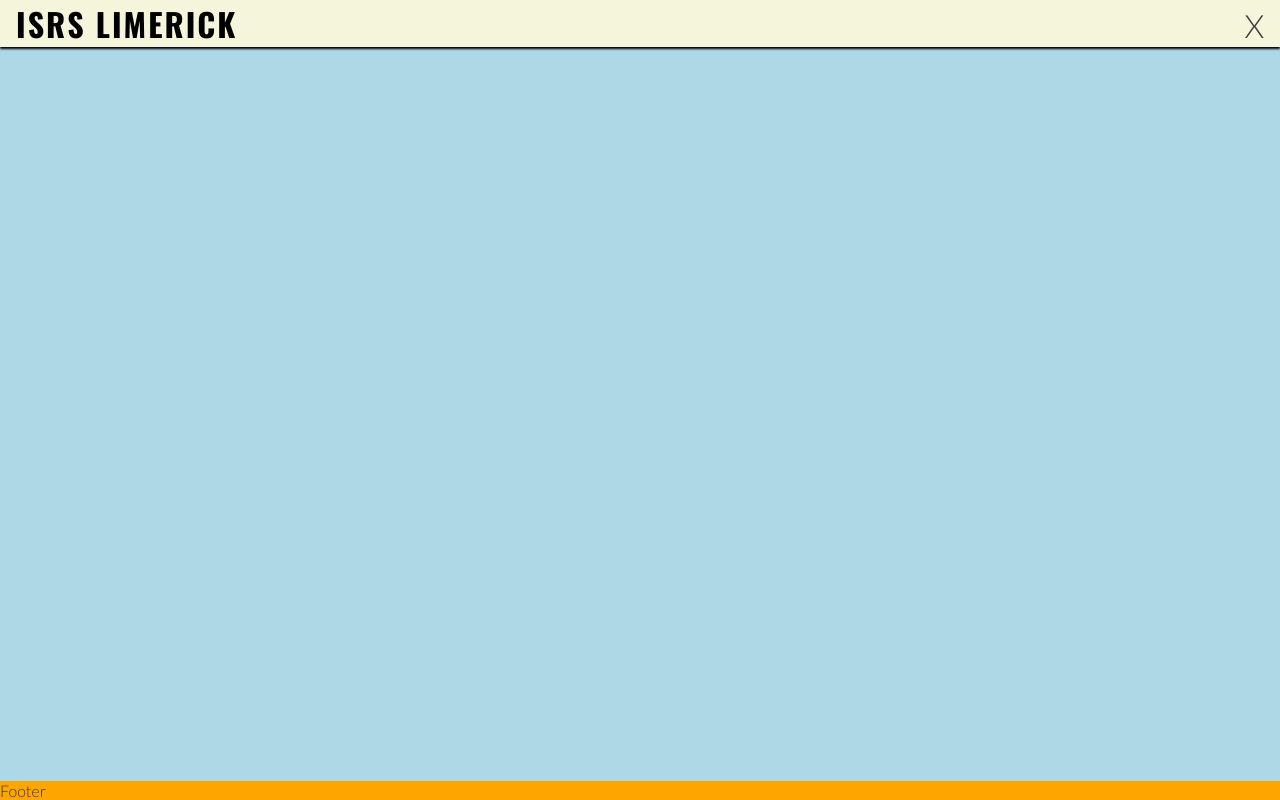
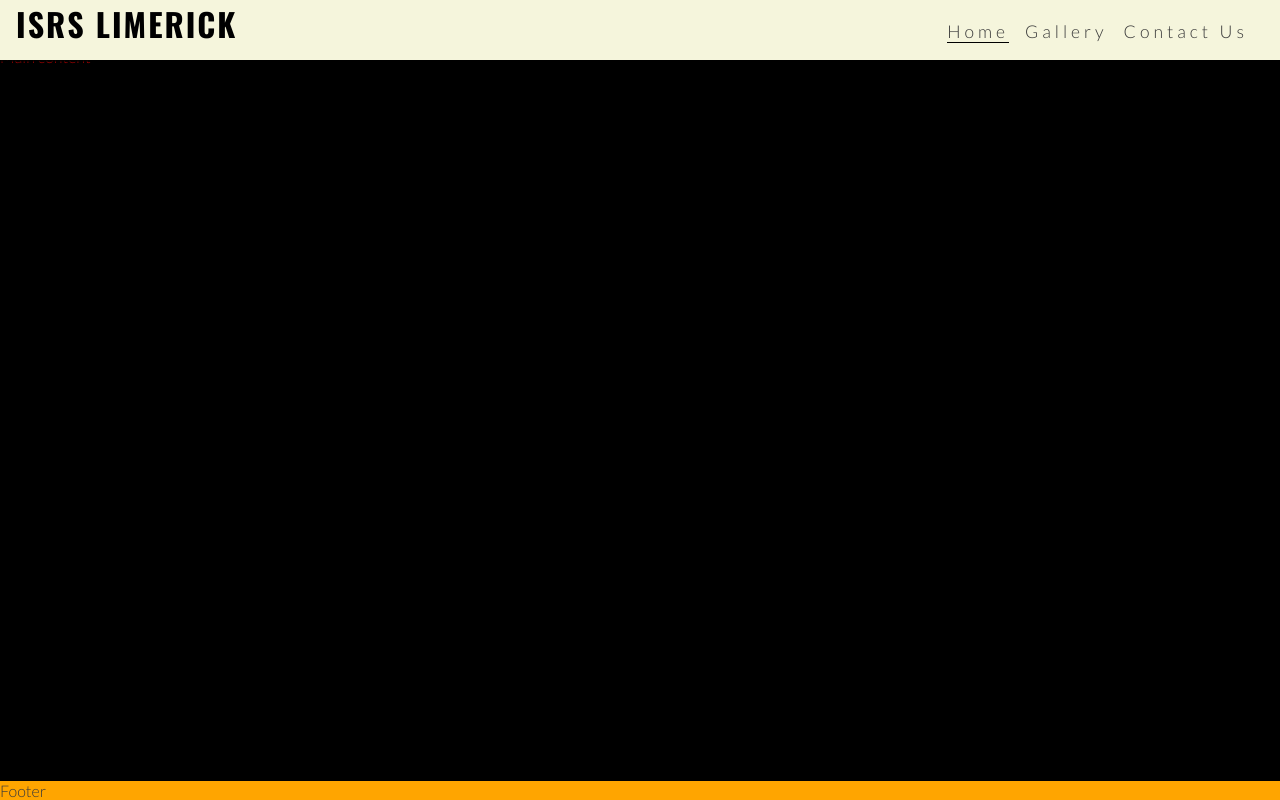
Before and after one commit to collopyg/ISRS-Limerick, a plain HTML site: page index.html in a window 1280 px wide. Drawn offline with nearby package versions, Linux system fonts and the light colour scheme.

Commit message:
Add media query for 768x1024 and Display navbar items.

```diff
--- a/assets/css/style.css
+++ b/assets/css/style.css
@@ -91,12 +91,40 @@ nav {
 
 /* Main content */
 main {
-    background-color: lightblue;
+    background-color: black;
+    color: red;
     /* Make main element take up any surplus space to push footer down */
     flex: 1 0 auto;
+    margin-top: 47px;
 }
 
 /* Footer */
 footer {
     background-color: orange;
 }
+
+/* Media query: tablets and larger (768px and up) */
+@media screen and (min-width: 768px) {
+
+    /* Header */
+    nav {
+        display: block;
+        position: relative;
+        box-shadow: none;
+        width: fit-content;
+        padding-right: 1rem;
+    }
+
+    #menu {
+        display: flex;
+    }
+
+    #menu>li {
+        padding-left: 1rem;
+    }
+
+    .nav-toggle-label {
+        display: none;
+    }
+
+}
--- a/index.html
+++ b/index.html
@@ -35,7 +35,7 @@
             <a href="">Gallery</a>
           </li>
           <li>
-            <a href="">Sign up</a>
+            <a href="">Contact Us</a>
           </li>
         </ul>
       </nav>
```
